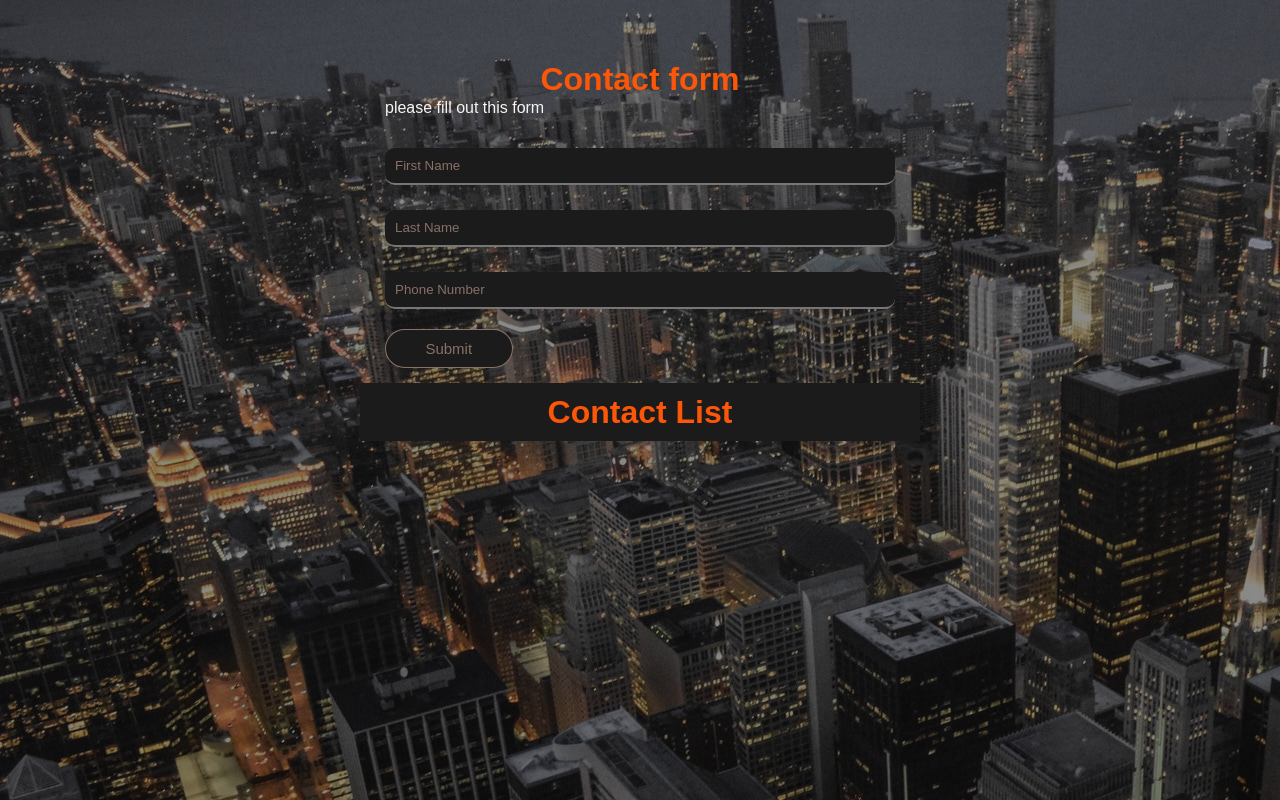
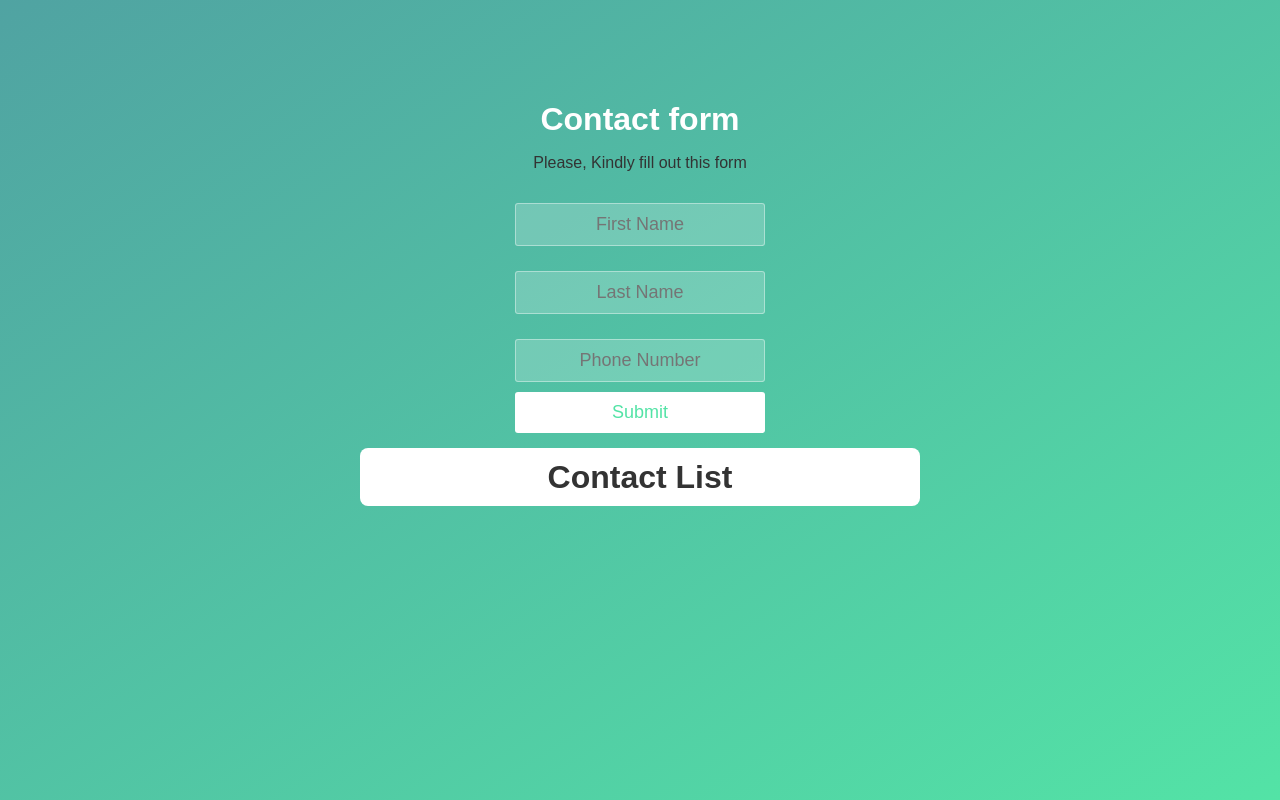
Before and after one commit to PreciousAma/contact_form, a plain HTML site: page index.html in a window 1280 px wide. Drawn offline with Linux system fonts and the light colour scheme.

Commit message:
Made changes on UI view and Input forms

```diff
--- /dev/null
+++ b/css/style.css
@@ -0,0 +1,194 @@
+*{
+    box-sizing:border-box;
+    margin:0;
+    padding:0;
+  }
+
+  html {
+    /* background-image: linear-gradient(0deg, rgba(19, 18, 18, 0.5), rgba(26, 25, 25, 0.5)), url(imgs/showcase.jpg); */
+    min-height: 100%;
+  }
+
+  body {
+    font-family: 'Raleway',sans-serif;
+    background-color: #fff;
+    color: #fff;
+    line-height: 1.8rem;
+  }
+
+  a {
+    text-decoration: none;
+  }
+
+  p.sub_text{
+    color: #333;
+    text-align: center;
+    margin-top: 15px;
+  }
+
+  .container {
+    margin: 30px auto;
+    max-width:600px;
+    padding: 20px;
+  }
+
+  .form-wrap {
+    padding: 15px 25px;
+    color: rgb(247, 243, 243);
+    width: 100%;
+  }
+
+  .form-wrap h1,
+  .form-wrap p  a {
+    text-align: center;
+    color:#fff;
+  }
+
+  .form-wrap .form-group {
+    margin-top: 25px;
+  }
+
+
+  .form-group .details {
+    display: block;
+  }
+
+  .form-group .input{
+    /* width: 100%;
+    padding: 10px;
+    background-color: rgb(27, 27, 27);
+    border-radius: 10px;
+    color: rgba(245, 198, 177, 0.5);
+    outline: none;
+    border-top: none;
+    border-left: none;
+    border-right: none; */
+
+    outline: 0;
+  border: 1px solid rgba(255, 255, 255, 0.4);
+  background-color: rgba(255, 255, 255, 0.2);
+  width: 250px;
+  border-radius: 3px;
+  padding: 10px 15px;
+  margin: 0 auto 10px auto;
+  display: block;
+  text-align: center;
+  font-size: 18px;
+  color: white;
+  -webkit-transition-duration: 0.25s;
+          transition-duration: 0.25s;
+  font-weight: 300;
+
+  }
+
+  form .input:hover {
+    background-color: rgba(255, 255, 255, 0.4);
+  }
+  form .input:focus {
+    background-color: white;
+    width: 300px;
+    color: #53e3a6;
+  }
+
+  body {
+    background: #50a3a2;
+    background: -webkit-gradient(linear, left top, right bottom, from(#50a3a2), to(#53e3a6));
+    background: linear-gradient(to bottom right, #50a3a2 0%, #53e3a6 100%);
+    position: absolute;
+    top: 30%;
+    left: 0;
+    width: 100%;
+    height: 400px;
+    margin-top: -200px;
+    overflow: hidden;
+  }
+
+  .btn_home{
+    text-align: center;
+  }
+
+  .contact-form .submit_btn {
+    /* display: inline-block; */
+    outline: 0;
+    background-color: white;
+    border: 0;
+    padding: 10px 15px;
+    color: #53e3a6;
+    border-radius: 3px;
+    width: 250px;
+    cursor: pointer;
+    font-size: 18px;
+    -webkit-transition-duration: 0.25s;
+            transition-duration: 0.25s;
+  }
+
+
+
+  .contact-form .cancelbtn {
+    /* margin-left: 10px; */
+    display: none;
+    background-color: white;
+    border: 0;
+    padding: 10px 15px;
+    color: #53e3a6;
+    border-radius: 3px;
+    width: 250px;
+    font-size: 18px;
+    /* display: inline-block; */
+
+
+  }
+
+  .cancelbtn.show-btn {
+    display: inline-block;
+  }
+
+  .form-wrap button:hover {
+    background: rgb(184, 51, 3)
+  }
+
+  .container .contact-list {
+    background-color: #fff;
+    border-radius: 8px;
+    padding: 15px 25px;
+    color: #333;
+  }
+
+  .contact-list {
+      overflow-y:scroll;
+      color:  rgb(27, 27, 27);
+      max-height: 300px;
+  }
+
+  .contact-list .title {
+    text-align: center;
+    color: #333;
+  }
+
+  .contact-list .list {
+    font-size: 15px;
+    color:rgba(245, 198, 177, 0.5);
+    font-size: 18px;
+  }
+
+  .list .list-btn {
+    margin-left: 12px;
+    width: 13%;
+    display: inline-block;
+    padding: 5px;
+    margin-top: 20px;
+    color: #fff;
+    background: #fd570a;
+    cursor: pointer;
+    border: none;
+    border-radius: 10px;
+  }
+
+  .list .list-btn:hover {
+    background-color:  #fff ;
+    color: #fd570a;
+  }
+
+li {
+  color:#53e3a6;
+}
--- a/index.html
+++ b/index.html
@@ -2,14 +2,14 @@
 <head>
     <meta charset="UTF-8">
     <meta name="viewport" content="width=device-width, initial-scale=1.0">
-    <link rel="stylesheet" href="style.css">
+    <link rel="stylesheet" href="css/style.css">
     <title>contact form</title>
 </head>
 <body>
     <div class="container">
         <div class="form-wrap">
             <h1>Contact form</h1>
-            <p>please fill out this form</p>
+            <p class="sub_text">Please, Kindly fill out this form</p>
             <form class="contact-form" name="contactForm">
                 <div class="form-group">
                     <!-- <label for="firstname" class="details">First Name</label> -->
@@ -23,8 +23,11 @@
                     <!-- <label for="phonenumber"  class="details">Phone Number</label> -->
                     <input type="phonenumber" required class="input" name="phonenumber" id="password" placeholder="Phone Number"/>
                 </div>
-                <input type="submit" class="btn" name="sumbit_btn" value="Submit"/>
-                <input type="button" class="cancelbtn btn" name="cancel_btn" value="Cancel"/>
+                <div class="btn_home">
+                    <input type="submit" class="btn submit_btn" name="sumbit_btn" value="Submit"/>
+                    <input type="button" class="cancelbtn btn" name="cancel_btn" value="Cancel"/>
+                </div>
+
             </form>
        </div>
        <div class="contact-list">
@@ -33,6 +36,6 @@
             </ol>
         </div>
     </div>
-    <script src="script.js"></script>
+    <script src="js/script.js"></script>
 </body>
 </html>
--- a/style.css
+++ /dev/null
@@ -1,149 +0,0 @@
-*{
-    box-sizing:border-box;
-    margin:0;
-    padding:0;
-  }
-
-  html {
-    background-image: linear-gradient(0deg, rgba(19, 18, 18, 0.5), rgba(26, 25, 25, 0.5)), url(imgs/showcase.jpg);
-    min-height: 100%;
-  }
-
-  body {
-    font-family: 'Raleway',sans-serif;
-    color: #fff;
-    line-height: 1.8rem;
-  }
-
-  a {
-    text-decoration: none;
-  }
-
-  .container {
-    margin: 30px auto;
-    max-width:600px;
-    padding: 20px;
-  }
-
-  .form-wrap {
-    padding: 15px 25px;
-    color: rgb(247, 243, 243);
-    width: 100%;
-  }
-
-  .form-wrap h1,
-  .form-wrap p  a {
-    text-align: center;
-    color: rgb(252, 86, 9);
-  }
-
-  .form-wrap .form-group {
-    margin-top: 25px;
-  }
-
-
-  .form-group .details {
-    display: block;
-  }
-
-  .form-group .input{
-    width: 100%;
-    padding: 10px;
-    background-color: rgb(27, 27, 27);
-    border-radius: 10px;
-    color: rgba(245, 198, 177, 0.5);
-    outline: none;
-    border-top: none;
-    border-left: none;
-    border-right: none;
-
-  }
-
-  .form-group .input::placeholder {
-    color: rgba(245, 198, 177, 0.5);
-  }
-
-  .contact-form .btn {
-    margin-top: 20px;
-    border-radius:20px;
-    padding: 10px;
-    width: 25%;
-    display: inline-block;
-    align-self: center;
-    outline: none;
-    background-color: rgb(27, 27, 27);
-    color:   rgb(245, 198, 177, 0.5);
-    border: 1px solid  rgb(245, 198, 177, 0.5);
-    font-size: 15px;
-  }
-
-  .contact-form .cancelbtn {
-    margin-left: 10px;
-    display: none;
-
-  }
-
-  .cancelbtn.show-btn {
-    display: inline-block;
-  }
-
- /* .form-wrap button {
-    display: block;
-    width: 10%;
-    display: inline-block;
-    padding: 5px;
-    margin-top: 20px;
-    color: #fff;
-    background: #fd570a;
-    cursor: pointer;
-    border: none;
-  } */
-
-  .form-wrap button:hover {
-    background: rgb(184, 51, 3)
-  }
-
-  .container .contact-list {
-    background-color: rgb(27, 27, 27);
-    padding: 15px 25px;
-    color: #333;
-  }
-
-  .contact-list {
-      overflow-y:scroll;
-      color:  rgb(27, 27, 27);
-      max-height: 300px;
-  }
-
-  .contact-list .title {
-    text-align: center;
-    color: rgb(252, 86, 9);
-  }
-
-  .contact-list .list {
-    font-size: 15px;
-    color:rgba(245, 198, 177, 0.5);
-    font-size: 18px;
-  }
-
-  .list .list-btn {
-    margin-left: 12px;
-    width: 13%;
-    display: inline-block;
-    padding: 5px;
-    margin-top: 20px;
-    color: #fff;
-    background: #fd570a;
-    cursor: pointer;
-    border: none;
-    border-radius: 10px;
-  }
-
-  .list .list-btn:hover {
-    background-color:  #fff ;
-    color: #fd570a;
-  }
-
-li {
-  color:rgba(230, 78, 7, 0.9);
-}
```
Also changed, not shown: imgs/create-black-18dp.svg (added), imgs/delete_sweep-24px.svg (added), js/script.js (renamed from script.js).
